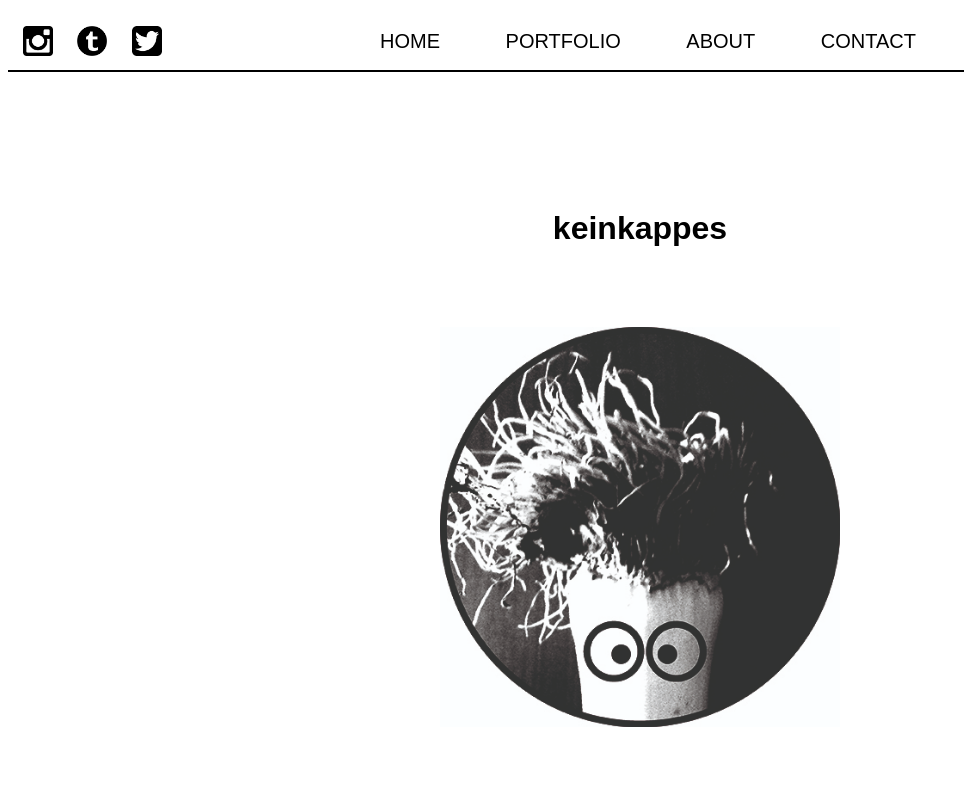
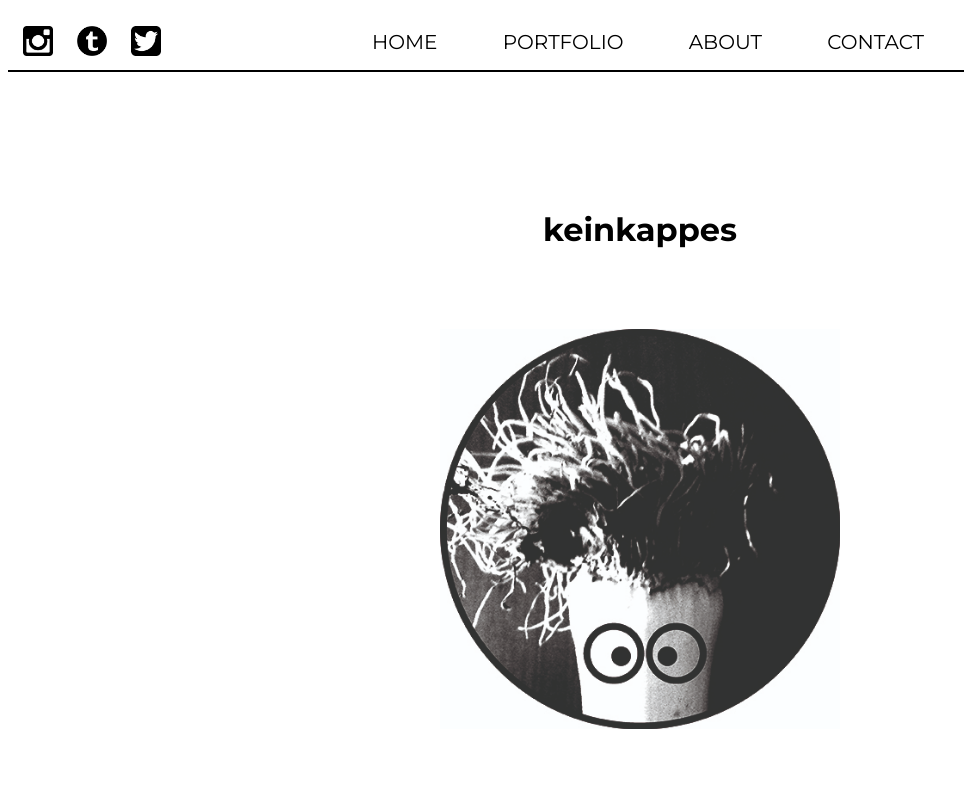
Before and after one commit to LeaHmbs/Leahmbs.github.io, a plain HTML site: page index.html in a window 1280 px wide. Shown: the top 800 px of the page, without its empty margins (0-964 px from the left). Drawn offline with Linux system fonts and the light colour scheme.

Commit message:
add.googlefont

```diff
--- a/css/stylesheet.css
+++ b/css/stylesheet.css
@@ -1,11 +1,16 @@
 body {
-  font-family: "Avenir Next", sans-serif;
+  font-family: "Montserrat", sans-serif;
 }
 
 h1 {
   text-align: center;
   margin-top: 60px;
   margin-bottom: 60px;
+  font-weight: 700;
+}
+
+p {
+  font-weight: 400;
 }
 
 .keinkappes {
--- a/index.html
+++ b/index.html
@@ -4,6 +4,7 @@
   <meta charset="utf-8">
   <title>keinkappes</title>
   <link rel="stylesheet" href="css/stylesheet.css" media="screen" type="text/css"</link >
+  <link href='https://fonts.googleapis.com/css?family=Montserrat:400,700' rel='stylesheet' type='text/css'>
 </head>
 
 <body>
```
